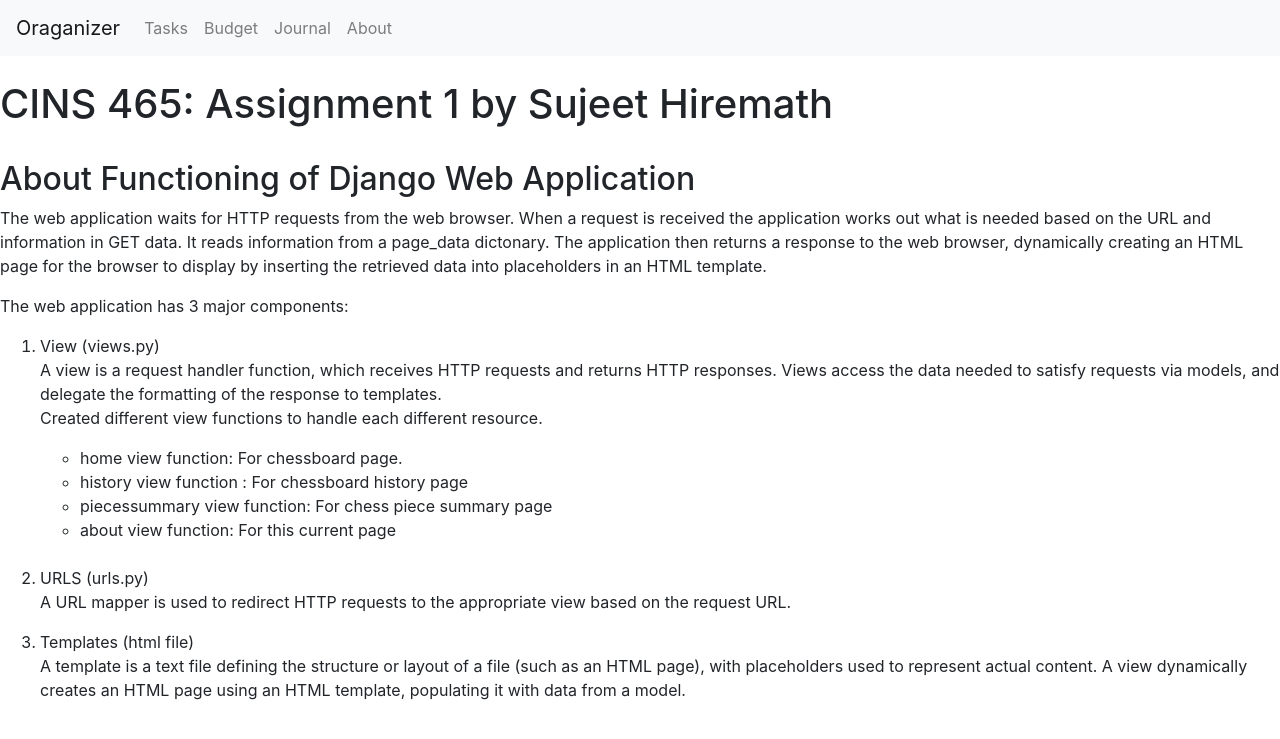
After one commit to sujeethiremath/Project-1, a Django app: page /about/ in a window 1280 px wide. The commit adds this page. Shown: the top 739 px of the page. Run offline with Django 3.2, Linux system fonts and the light colour scheme; some libraries are stand-ins or nearby versions.

Commit message:
Checkpoint 3: Added the navigation bar

```diff
--- a/project1/core/views.py
+++ b/project1/core/views.py
@@ -5,3 +5,8 @@ from django.http import HttpResponse
 def home(request):
 	page_data = {"data" : [1,2,3,4,5]}
 	return render(request, 'core/home.html', context=page_data)
+
+
+def about(request):
+	page_data = {"data" : [1,2,3,4,5]}
+	return render(request, 'core/About.html', context=page_data)
--- a/project1/project1/settings.py
+++ b/project1/project1/settings.py
@@ -15,6 +15,7 @@ import os
 # Build paths inside the project like this: os.path.join(BASE_DIR, ...)
 BASE_DIR = os.path.dirname(os.path.dirname(os.path.abspath(__file__)))
 TEMPLATES_DIR = os.path.join(BASE_DIR, "templates")
+STATIC_DIR = os.path.join(BASE_DIR, "static")
 
 # Quick-start development settings - unsuitable for production
 # See https://docs.djangoproject.com/en/2.2/howto/deployment/checklist/
@@ -122,3 +123,6 @@ USE_TZ = True
 # https://docs.djangoproject.com/en/2.2/howto/static-files/
 
 STATIC_URL = '/static/'
+STATICFILES_DIRS = [
+    STATIC_DIR
+]
--- a/project1/project1/urls.py
+++ b/project1/project1/urls.py
@@ -25,5 +25,6 @@ urlpatterns = [
     path('',core_views.home, name='home'),
     path('journal/', journal_views.journal, name='journal'),
     path('tasks/', tasks_views.tasks, name='tasks'),
-    path('budget/', budget_views.budget, name='budget')
+    path('budget/', budget_views.budget, name='budget'),
+    path('about/', core_views.about, name='about')
 ]
--- a/project1/templates/budget/budget.html
+++ b/project1/templates/budget/budget.html
@@ -1,9 +1,12 @@
 <!DOCTYPE html>
-<html>
+<html lang="en" dir="ltr">
 <head>
+	<meta charset="utf-8">
+	{% include "core/Bootstrap.html" %}
 	<title>Budget</title>
 </head>
 <body>
+	{% include "core/Navigation_Bar.html" %}
 <h1>Budget Page</h1>
 </body>
 </html>
--- /dev/null
+++ b/project1/templates/core/About.html
@@ -0,0 +1,42 @@
+<!DOCTYPE html>
+<html lang="en" dir="ltr">
+  <head>
+    <meta charset="utf-8">
+    {% include "core/Bootstrap.html" %}
+    <title>About</title>
+  </head>
+  <body>
+    {% include "core/Navigation_Bar.html" %}
+<div class="body1">
+  <br>
+  <h1>CINS 465: Assignment 1 by Sujeet Hiremath</h1>
+  <br>
+  <h2>About Functioning of Django Web Application</h2>
+  <div>
+      <p>The web application waits for HTTP requests from the web browser. When a request is received the application works out what is needed based on the URL and information in GET data. It reads information from a page_data dictonary. The application then returns a response to the web browser, dynamically creating an HTML page for the browser to display by inserting the retrieved data into placeholders in an HTML template.</p>
+      <p>The web application has 3 major components:</p>
+      <ol>
+        <li>View (views.py)
+        	<br>
+        	<p>A view is a request handler function, which receives HTTP requests and returns HTTP responses. Views access the data needed to satisfy requests via models, and delegate the formatting of the response to templates.<br>Created different view functions to handle each different resource.</p>
+        	<ul>
+        		<li>home view function: For chessboard page.</li>
+        		<li>history view function : For chessboard history page</li>
+        		<li>piecessummary view function: For chess piece summary page</li>
+        		<li>about view function: For this current page</li>
+        	</ul>
+        </li>
+        <br>
+        <li> URLS (urls.py)
+        	<br>
+        	<p>A URL mapper is used to redirect HTTP requests to the appropriate view based on the request URL. </p>
+        </li>
+        <li>Templates (html file)
+        	<br>
+        	<p>A template is a text file defining the structure or layout of a file (such as an HTML page), with placeholders used to represent actual content. A view dynamically creates an HTML page using an HTML template, populating it with data from a model.</p>
+        </li>
+      </ol>
+  </div>
+</div>
+  </body>
+</html>
--- /dev/null
+++ b/project1/templates/core/Bootstrap.html
@@ -0,0 +1,7 @@
+<link rel="stylesheet" href="https://stackpath.bootstrapcdn.com/bootstrap/4.4.1/css/bootstrap.min.css" integrity="sha384-Vkoo8x4CGsO3+Hhxv8T/Q5PaXtkKtu6ug5TOeNV6gBiFeWPGFN9MuhOf23Q9Ifjh" crossorigin="anonymous">
+
+<script src="https://code.jquery.com/jquery-3.4.1.slim.min.js" integrity="sha384-J6qa4849blE2+poT4WnyKhv5vZF5SrPo0iEjwBvKU7imGFAV0wwj1yYfoRSJoZ+n" crossorigin="anonymous"></script>
+
+<script src="https://cdn.jsdelivr.net/npm/popper.js@1.16.0/dist/umd/popper.min.js" integrity="sha384-Q6E9RHvbIyZFJoft+2mJbHaEWldlvI9IOYy5n3zV9zzTtmI3UksdQRVvoxMfooAo" crossorigin="anonymous"></script>
+
+<script src="https://stackpath.bootstrapcdn.com/bootstrap/4.4.1/js/bootstrap.min.js" integrity="sha384-wfSDF2E50Y2D1uUdj0O3uMBJnjuUD4Ih7YwaYd1iqfktj0Uod8GCExl3Og8ifwB6" crossorigin="anonymous"></script>
--- /dev/null
+++ b/project1/templates/core/Navigation_Bar.html
@@ -0,0 +1,14 @@
+<nav class="navbar navbar-expand-lg navbar-light bg-light">
+  <a class="navbar-brand" href="/">Oraganizer</a>
+  <button class="navbar-toggler" type="button" data-toggle="collapse" data-target="#navbarNavAltMarkup" aria-controls="navbarNavAltMarkup" aria-expanded="false" aria-label="Toggle navigation">
+    <span class="navbar-toggler-icon"></span>
+  </button>
+  <div class="collapse navbar-collapse" id="navbarNavAltMarkup">
+    <div class="navbar-nav">
+      <a class="nav-item nav-link" href="/tasks/">Tasks</a>
+      <a class="nav-item nav-link" href="/budget/">Budget</a>
+      <a class="nav-item nav-link" href="/journal/">Journal</a>
+      <a class="nav-item nav-link" href="/about/">About</a>
+    </div>
+  </div>
+</nav>
--- a/project1/templates/core/home.html
+++ b/project1/templates/core/home.html
@@ -1,9 +1,12 @@
 <!DOCTYPE html>
-<html>
+<html lang="en" dir="ltr">
 <head>
+	<meta charset="utf-8">
+	{% include "core/Bootstrap.html" %}
 	<title>DashBoard</title>
 </head>
 <body>
+	{% include "core/Navigation_Bar.html" %}
 <h1>Dashboard Page</h1>
 </body>
 </html>
--- a/project1/templates/journal/journal.html
+++ b/project1/templates/journal/journal.html
@@ -1,9 +1,12 @@
 <!DOCTYPE html>
-<html>
+<html lang="en" dir="ltr">
 <head>
+	<meta charset="utf-8">
+	{% include "core/Bootstrap.html" %}
 	<title>Journal</title>
 </head>
 <body>
+	{% include "core/Navigation_Bar.html" %}
 <h1>Journal Page</h1>
 </body>
 </html>
--- a/project1/templates/tasks/tasks.html
+++ b/project1/templates/tasks/tasks.html
@@ -1,9 +1,12 @@
 <!DOCTYPE html>
-<html>
+<html lang="en" dir="ltr">
 <head>
+	<meta charset="utf-8">
+	{% include "core/Bootstrap.html" %}
 	<title>Tasks</title>
 </head>
 <body>
+	{% include "core/Navigation_Bar.html" %}
 <h1>Tasks</h1>
 </body>
 </html>
```
